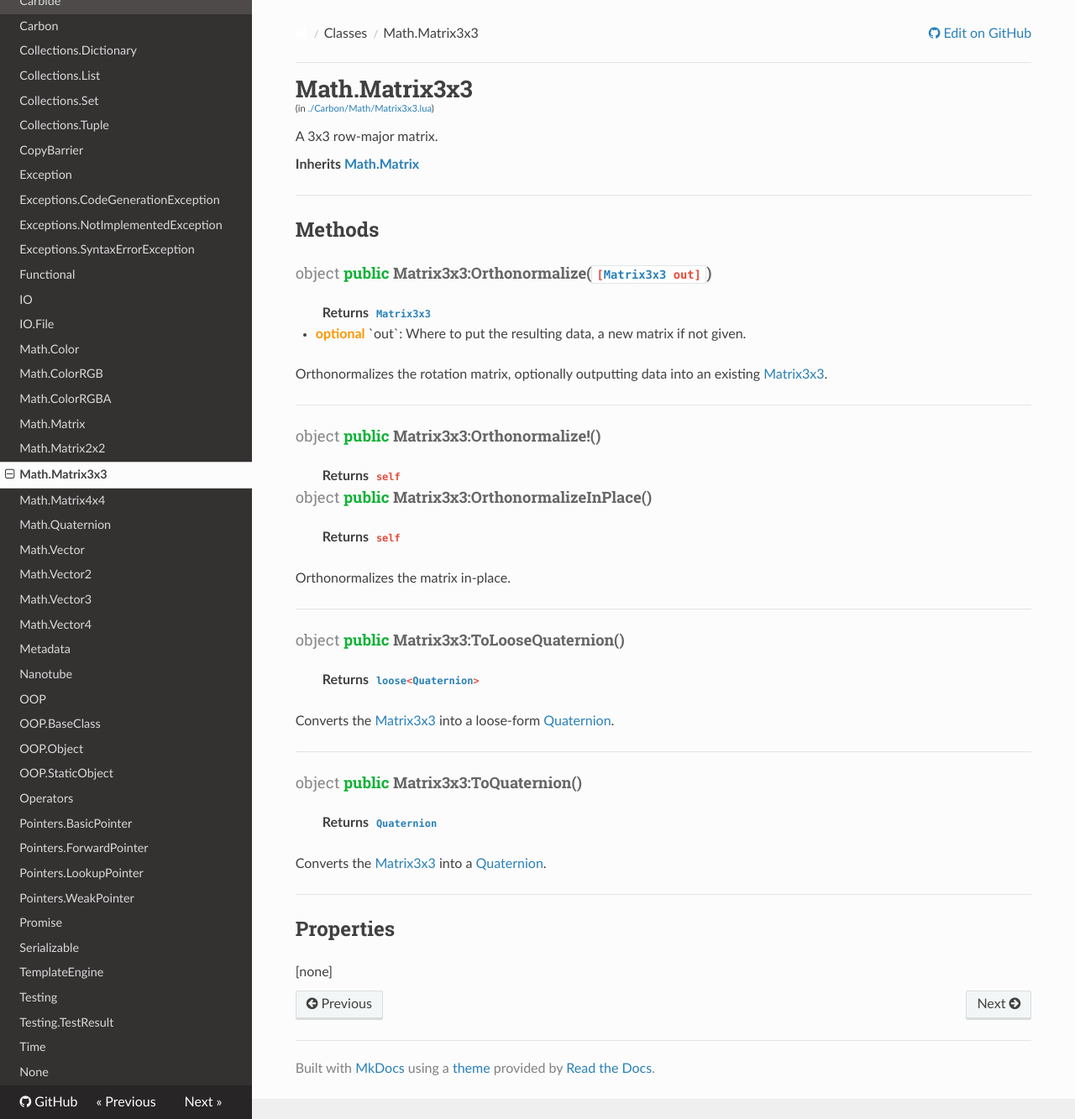
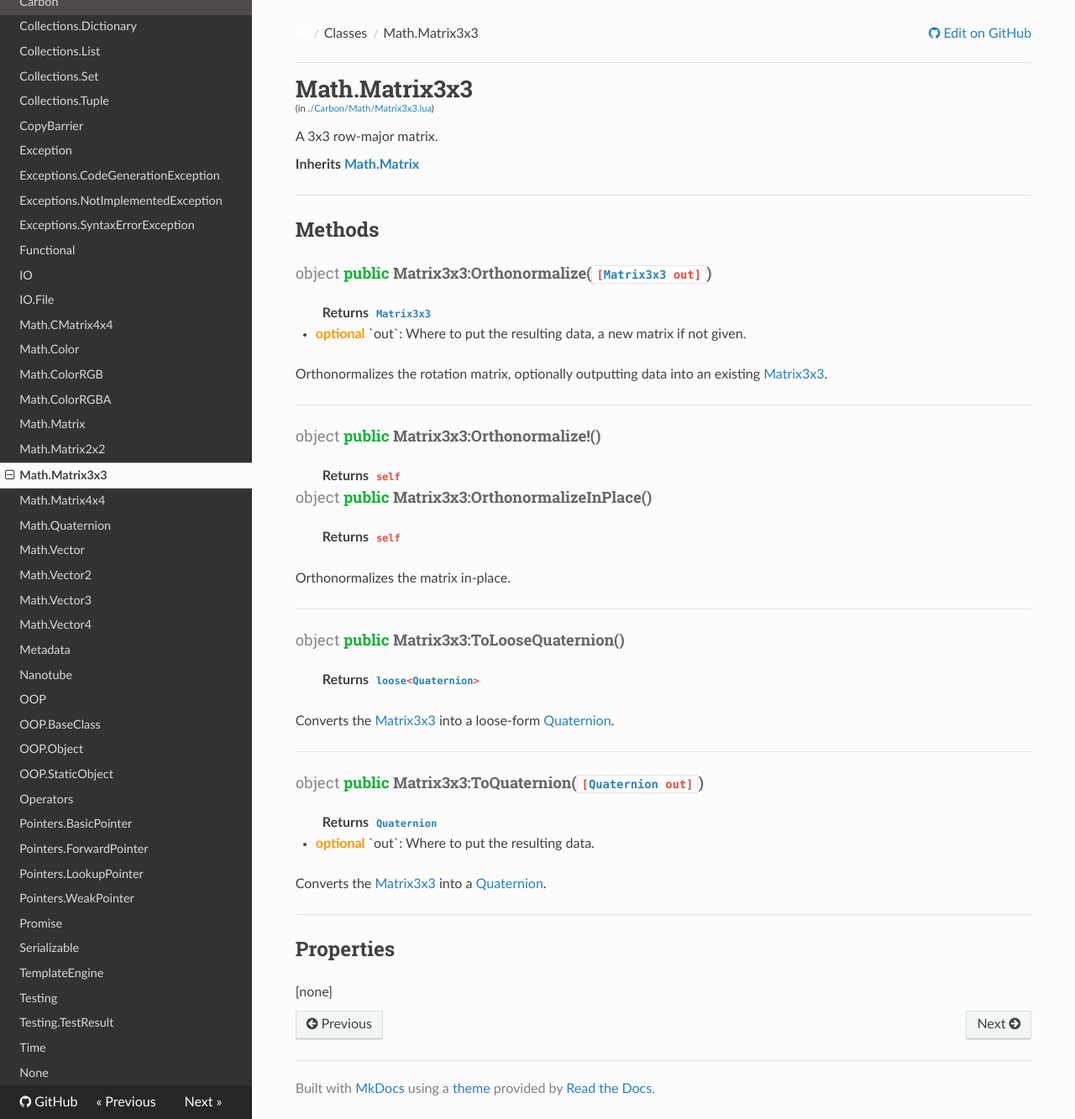
Before and after one commit to lua-carbon/carbon, an MkDocs documentation site: the page built from docs/Classes/Math.Matrix3x3.md, in a window 1280 px wide and 1333 px high. Shown: the whole window at 84% size. Built offline with MkDocs 1.6.1, drawn with Linux system fonts in a browser that asks for light colours; nearby versions of some CDN libraries; old or Windows-style settings are respelled for this version of MkDocs.

Commit message:
Generate docs, fix Carbide bug, thanks Kyle!

```diff
--- a/docs/Classes/Math.Matrix3x3.md
+++ b/docs/Classes/Math.Matrix3x3.md
@@ -33,10 +33,10 @@ Orthonormalizes the matrix in-place.
 
 Converts the <a href="Classes/Math.Matrix3x3">Matrix3x3</a> into a loose-form <a href="Classes/Math.Quaternion">Quaternion</a>.
 <hr/>
-<h4 class="method-name"><span class="doc-scope doc-object">object</span> <span class="doc-visibility doc-public">public</span> Matrix3x3:ToQuaternion()</h4>
+<h4 class="method-name"><span class="doc-scope doc-object">object</span> <span class="doc-visibility doc-public">public</span> Matrix3x3:ToQuaternion(<code>[<a href="Classes/Math.Quaternion">Quaternion</a> out]</code>)</h4>
 <p class="method-returns bold">Returns <code><a href="Classes/Math.Quaternion">Quaternion</a></code></p>
 <ul class="doc-arg-list">
-
+<li><span class="doc-arg-level doc-optional">optional</span>  `out`: Where to put the resulting data.</li>
 </ul>
 
 Converts the <a href="Classes/Math.Matrix3x3">Matrix3x3</a> into a <a href="Classes/Math.Quaternion">Quaternion</a>.
--- a/mkdocs.yml
+++ b/mkdocs.yml
@@ -20,6 +20,7 @@ pages:
 - [Classes/Functional.md, Classes, Functional]
 - [Classes/IO.md, Classes, IO]
 - [Classes/IO.File.md, Classes, IO.File]
+- [Classes/Math.CMatrix4x4.md, Classes, Math.CMatrix4x4]
 - [Classes/Math.Color.md, Classes, Math.Color]
 - [Classes/Math.ColorRGB.md, Classes, Math.ColorRGB]
 - [Classes/Math.ColorRGBA.md, Classes, Math.ColorRGBA]
```
Also changed, not shown: docs/Classes/Math.CMatrix4x4.md (added, +15 -0 lines), docs/Classes/Math.Quaternion.md (+18 -10 lines), docs/Classes/OOP.Object.md (+8 -0 lines), 1 other file.
